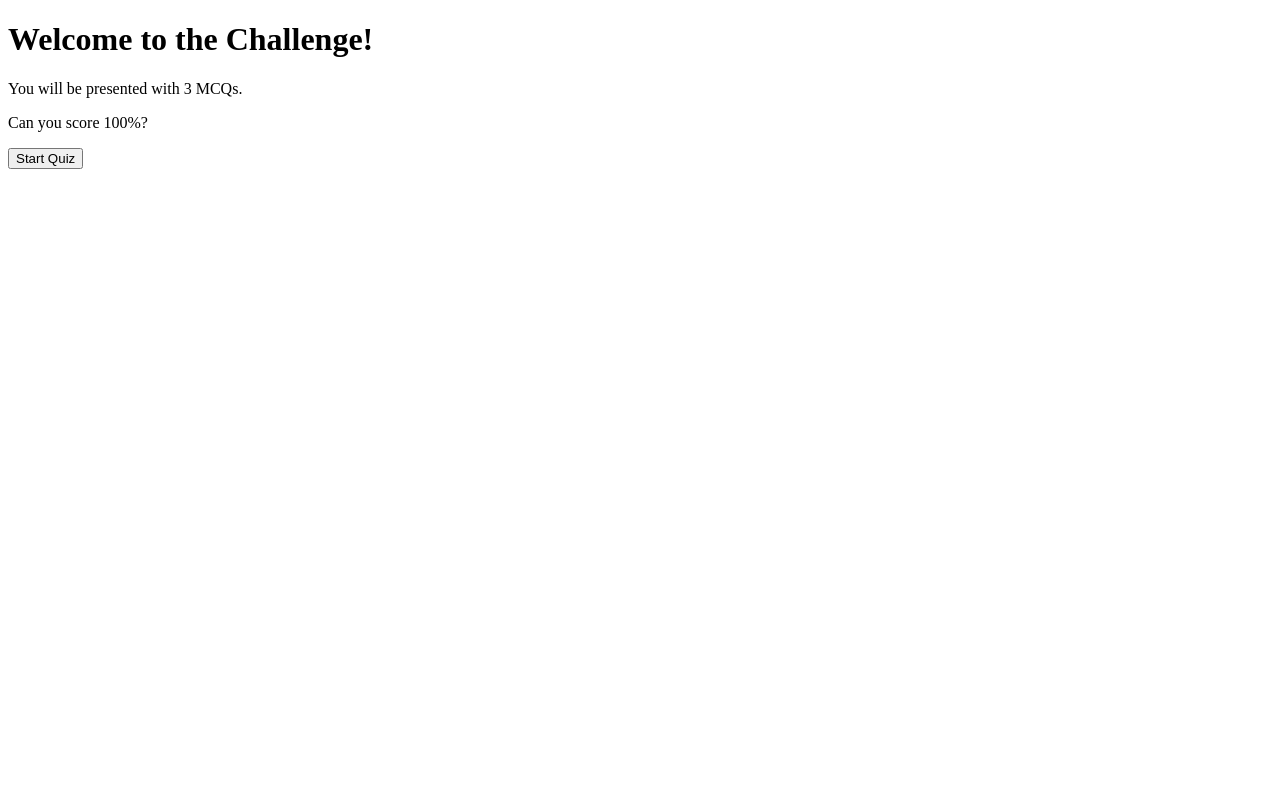
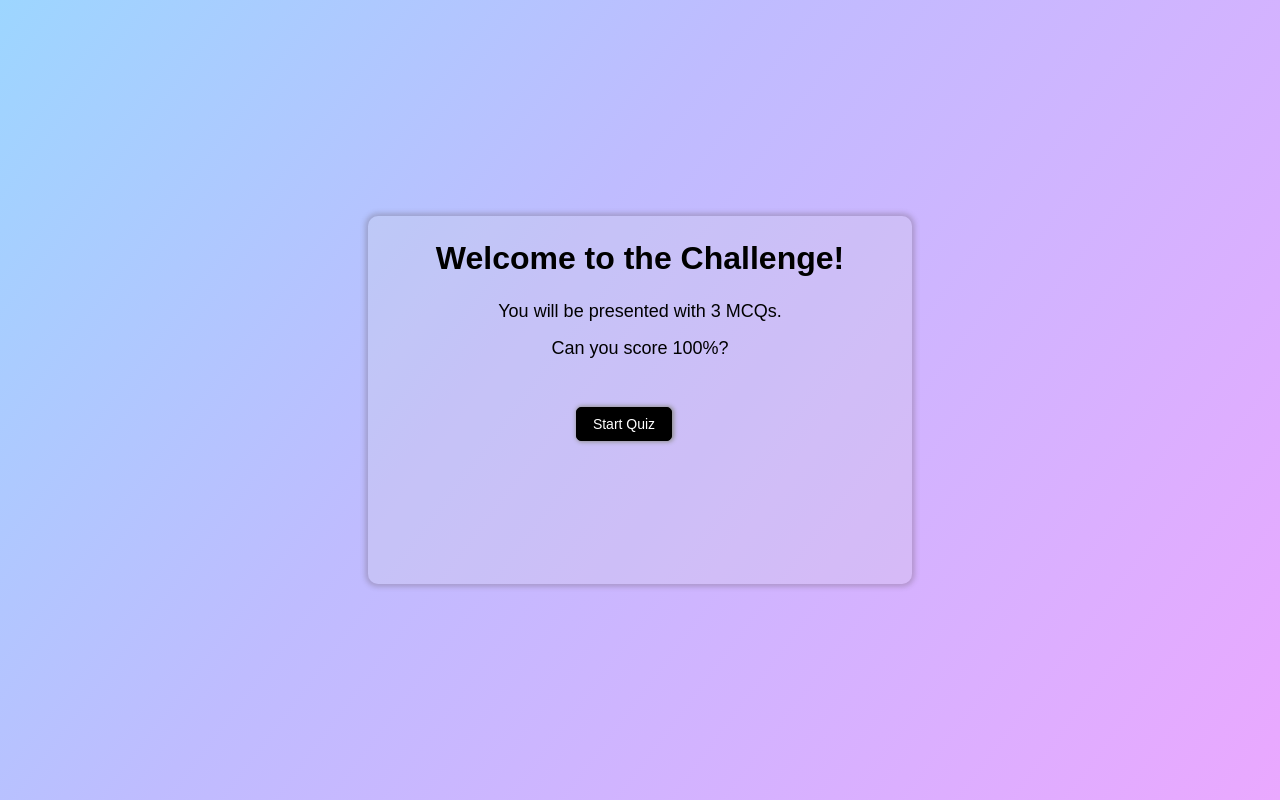
Before and after one commit to Yash-Gupta1209/React-Quiz-App, a React (Create React App) app: page / in a window 1280 px wide. Built offline with nearby package versions, Linux system fonts and the light colour scheme.

Commit message:
adding styles

```diff
--- a/src/App.js
+++ b/src/App.js
@@ -6,11 +6,13 @@ import WelcomePage from "./components/WelcomePage";
 function App() {
   return (
     <BrowserRouter>
-      <Routes>
-        <Route path="/" element={<WelcomePage />} />
-        <Route path="/quiz" element={<QuizPage />} />
-        <Route path="/score" element={<ScorePage />} />
+      <div className="box-container">
+        <Routes>
+          <Route path="/" element={<WelcomePage />} />
+          <Route path="/quiz" element={<QuizPage />} />
+          <Route path="/score" element={<ScorePage />} />
         </Routes>
+      </div>
     </BrowserRouter>
   );
 }
--- a/src/components/Question.jsx
+++ b/src/components/Question.jsx
@@ -6,7 +6,8 @@ const Question = ({ currentQuestion, activeQuestion, submittedData, updateSubmis
     console.log("vv", selectedOption, activeQuestion.text)
     return (
         <div>
-            <h1>{activeQuestion.question}</h1>
+            <h1 className='question'>{activeQuestion.question}</h1>
+            <div className='options'>
                 {
                     activeQuestion.options.map((option) => (
                         <label>
@@ -21,6 +22,7 @@ const Question = ({ currentQuestion, activeQuestion, submittedData, updateSubmis
                     ))
                 }
             </div>
+        </div>
     )
 }
 
--- a/src/components/QuizPage.jsx
+++ b/src/components/QuizPage.jsx
@@ -19,15 +19,14 @@ const QuizPage = () => {
       }
     })
     setScore(score);
-    navigate('/score', { state: { score: score } })
+    navigate('/score', { state: {
+      score: score,
+      submittedData: submittedData
+    }})
   }
   console.log("Questions DAta", QuestionsData);
   return (
-    <div>
-      {
-        currentQuestion > 0 && <button onClick={() => setCurrentQuestion(currentQuestion - 1)}>Back</button>
-      }
-
+    <div className='box'>
       <Question
         currentQuestion={currentQuestion}
         activeQuestion={QuestionsData[currentQuestion]}
@@ -35,12 +34,36 @@ const QuizPage = () => {
         updateSubmission={updateSubmission}
         selectedOption={submittedData[currentQuestion]}
       />
-
-      {
-        currentQuestion < QuestionsData.length - 1
-          ? <button onClick={() => setCurrentQuestion(currentQuestion + 1)}>Next</button>
-          : <button onClick={() => calculateScore()}>Submit</button>
-      }
+      <div className='textcenter'>
+        {
+          <button
+            className={`btn ${currentQuestion == 0 && 'disabled'}`}
+            onClick={() => setCurrentQuestion(currentQuestion - 1)}
+            disabled={currentQuestion === 0}
+          >
+            Back
+          </button>
+        }
+        {
+          currentQuestion < QuestionsData.length - 1
+            ? <button
+              className={`btn ${!submittedData[currentQuestion] ? 'disabled' : ""}`}
+              onClick={() => setCurrentQuestion(currentQuestion + 1)}
+              disabled={!submittedData[currentQuestion]}
+              title={submittedData[currentQuestion] ? "" : "Select Option First"}
+            >
+              Next
+            </button>
+            : <button
+              className={`btn ${!submittedData[currentQuestion] ? 'disabled' : ""}`}
+              onClick={() => calculateScore()}
+              disabled={!submittedData[currentQuestion]}
+              title={submittedData[currentQuestion] ? "" : "Select Option First"}
+            >
+              Submit
+            </button>
+        }
+      </div>
     </div>
   )
 }
--- a/src/components/ScorePage.jsx
+++ b/src/components/ScorePage.jsx
@@ -1,11 +1,33 @@
 import React from 'react'
-import { useLocation } from 'react-router-dom'
+import { useLocation, useNavigate } from 'react-router-dom'
+import { QuestionsData } from './QuestionsData';
+
 const ScorePage = () => {
   const { state } = useLocation();
-  console.log(state, "state")
+  const navigate = useNavigate();
   return (
-    <div>
-      <h1>Score: {state.score}</h1>
+    <div className='box score-box'>
+      <h1 className='textcenter'>Congratulations</h1>
+      <h2 className='textcenter score'>Your Score: {state.score}</h2>
+      <div className='answers'>
+        {
+          QuestionsData.map((question, index) => (
+            <div className='answer'>
+              <p>Q{index + 1}. {question.question}</p>
+              <p className={question.answer === state.submittedData[index] ? "correct" : "incorrect"}>
+                Your Answer: {question.answer}
+              </p>
+            </div>
+          ))}
+      </div>
+      <div>
+        <button
+          className='btn textcenter'
+          onClick={() => navigate('/')}
+        >
+          Start Again
+        </button>
+      </div>
     </div>
   )
 }
--- a/src/components/WelcomePage.jsx
+++ b/src/components/WelcomePage.jsx
@@ -5,11 +5,20 @@ const WelcomePage = () => {
   const navigate = useNavigate()
 
   return (
-    <div>
-      <h1>Welcome to the Challenge!</h1>
-      <p>You will be presented with 3 MCQs.</p>
-      <p>Can you score 100%?</p>
-      <button onClick={() => navigate('/quiz') }>Start Quiz</button>
+    <div className='box textcenter'>
+      <h1 className='title'>Welcome to the Challenge!</h1>
+      <div className='description'>
+        <p>You will be presented with 3 MCQs.</p>
+        <p>Can you score 100%?</p>
+      </div>
+      <div>
+        <button
+          className='btn'
+          onClick={() => navigate('/quiz')}
+        >
+          Start Quiz
+        </button>
+      </div>
     </div>
   )
 }
--- a/src/index.js
+++ b/src/index.js
@@ -2,6 +2,7 @@ import React from 'react';
 import ReactDOM from 'react-dom/client';
 import App from './App';
 import reportWebVitals from './reportWebVitals';
+import './style.css'
 
 const root = ReactDOM.createRoot(document.getElementById('root'));
 root.render(
--- /dev/null
+++ b/src/style.css
@@ -0,0 +1,102 @@
+* {
+    padding: 0px;
+    margin: 0px;
+}
+
+.box-container {
+    width: 100%;
+    height: 100vh;
+    background: linear-gradient(127deg, rgb(157 214 255) 0%, rgb(191 188 255) 40%, rgb(234 168 255) 100%);
+    display: flex;
+    justify-content: center;
+    align-items: center;
+    font-family: sans-serif;
+}
+
+.box {
+    width: 40vw;
+    height: 40vh;
+    min-width: 270px;
+    background: #d9d9d936;
+    box-shadow: 0px 0px 5px 3px #5e4f4f47;
+    border-radius: 10px;
+    padding: 1.5rem 1rem;
+}
+
+.score-box{
+    height: 50vh;
+}
+.textcenter{
+    text-align: center;
+}
+
+.btn{
+    padding: 0.5rem 1rem;
+    background: black;
+    color: white;
+    font-size: 14px;
+    border-radius: 5px;
+    border: 1px solid black;
+    margin-top: 1.5rem;
+    margin-right: 2rem;
+    box-shadow: 1px 0px 4px 1px #919191;
+    cursor: pointer;
+}
+
+.disabled{
+    background: #242424a8;
+    cursor: not-allowed;
+    border: 1px solid gray;
+    color: #a6a6a6;
+}
+
+.description{
+    margin: 1.5rem 0;
+}
+
+.description p{
+    margin: 1rem 0;
+    font-size: 18px;
+}
+.question{
+    font-size: 20px;
+    margin-bottom: 1rem;
+}
+.options{
+    display: flex;
+    flex-direction: column;
+    gap: 1rem;
+}
+
+.options label{
+    display: flex;
+    align-items: center;
+    cursor: pointer;
+}
+
+.options input{
+    margin-right: 8px;
+    cursor: pointer;
+}
+
+.score{
+    font-size: 20px;
+    margin: 1rem 0;
+}
+
+.answers p{
+    font-size: 14px;
+    font-weight: bold;
+    margin: 2px 0;
+}
+
+.answer{
+    margin: 0.6rem 0;
+}
+.answer .correct{
+    color: green;
+}
+
+.answer .incorrect{
+    color: red;
+}
```
Lines whose indentation alone changed are shown as unchanged.
